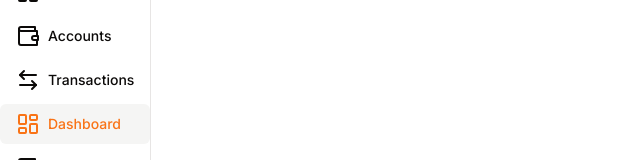
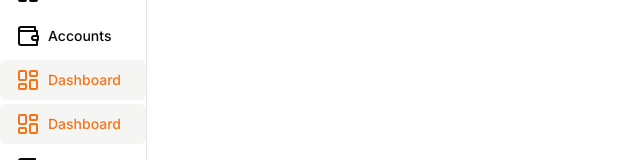
Before and after one commit to DavDeDev/DeWallet, a Next.js app: page / in a window 1280 px wide. Shown: the part 138-298 px from the top of the page, without its empty margins (0-640 px from the left). Built offline with nearby package versions, Linux system fonts and the light colour scheme.

Commit message:
Revert "feat(transactions/page.tsx): setup new page"
This reverts commit ec26e95a107928e97107ba061edcc35cd36d078c.

```diff
--- a/src/app/(routes)/transactions/page.tsx
+++ /dev/null
@@ -1,9 +0,0 @@
-import DrawerNav from '@/components/shared/Drawer-nav';
-
-export default function Home() {
-  return (
-    <>
-      <DrawerNav />
-    </>
-  );
-}
--- a/src/constants/drawerNavLinks.ts
+++ b/src/constants/drawerNavLinks.ts
@@ -1,9 +1,4 @@
-import {
-  ArrowLeftRight,
-  LayoutDashboard,
-  LucideIcon,
-  Wallet
-} from 'lucide-react';
+import { LayoutDashboard, LucideIcon, Wallet } from 'lucide-react';
 
 interface IDrawerNavLink {
   img: LucideIcon;
@@ -28,9 +23,9 @@ export const drawerNavLinks: IDrawerNavLink[] = [
     label: 'Accounts'
   },
   {
-    img: ArrowLeftRight,
-    route: '/transactions',
-    label: 'Transactions'
+    img: LayoutDashboard,
+    route: '/',
+    label: 'Dashboard'
   },
   {
     img: LayoutDashboard,
```
